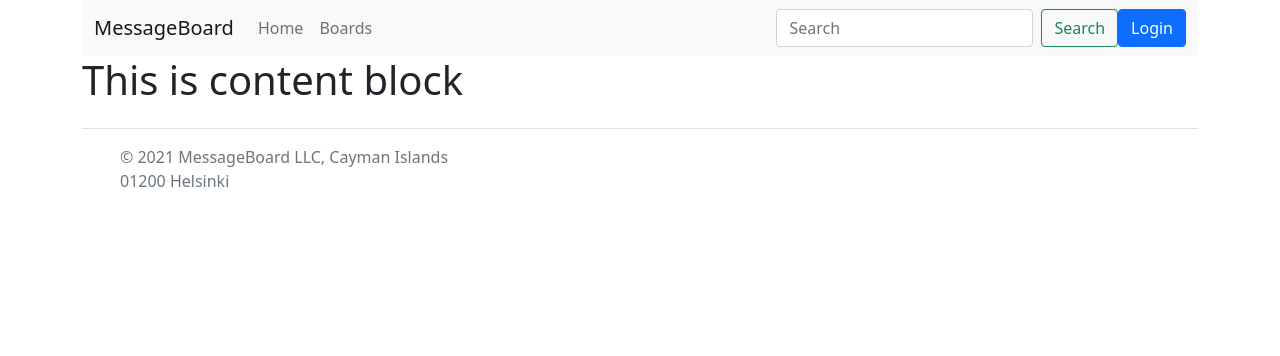
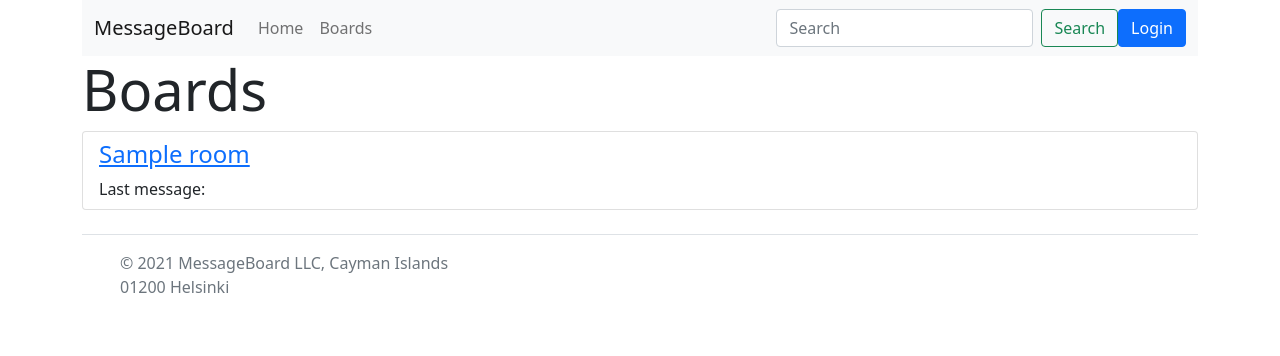
Before and after one commit to rikubrandt/MessageBoard, a Flask app: template templates/index.html in a window 1280 px wide. Shown: the top 356 px of the page. Run offline with Flask 2, Linux system fonts and the light colour scheme; the template is opened without the code that fills it: most values are stand-ins (such as "Sample title", 1, 10 or a date in 2020).

Commit message:
Added rooms to the front page

```diff
--- a/app.py
+++ b/app.py
@@ -15,10 +15,10 @@ db = SQLAlchemy(app)
 
 @app.route("/")
 def index():
-    sql = "SELECT * FROM users;"
+    sql = "SELECT * FROM room;"
     result = db.session.execute(sql)
-    name = result.fetchone()[1]
-    return render_template("index.html", test=name)
+    rooms = result.fetchall()
+    return render_template("index.html", rooms=rooms)
 
 @app.route("/login")
 def loginPage():
--- a/templates/base.html
+++ b/templates/base.html
@@ -48,12 +48,6 @@
           </a>
           <span class="text-muted">© 2021 MessageBoard LLC, Cayman Islands 01200 Helsinki</span>
         </div>
-
-        <ul class="nav col-md-4 justify-content-end list-unstyled d-flex">
-          <li class="ms-3"><a class="text-muted" href="#"><svg class="bi" width="24" height="24"><use xlink:href="#twitter"></use></svg></a></li>
-          <li class="ms-3"><a class="text-muted" href="#"><svg class="bi" width="24" height="24"><use xlink:href="#instagram"></use></svg></a></li>
-          <li class="ms-3"><a class="text-muted" href="#"><svg class="bi" width="24" height="24"><use xlink:href="#facebook"></use></svg></a></li>
-        </ul>
       </footer>
     <div class="footer">
     {% endblock %}</div>
--- a/templates/index.html
+++ b/templates/index.html
@@ -5,9 +5,13 @@
 {% endblock%}
 
 {% block content %}
+<h1 class="display-4">Boards</h1>
 
-
-<h1>This is content block {{session.username}}</h1>
+<ul class="list-group">
+{% for room in rooms%}
+    <li class="list-group-item"><h4><a href="/rooms /{{room.name}}">{{room.name}}</a></h4> Last message: </li>
+{% endfor %}
+</ul>
 {% endblock %}
 
 {% block footer%}
--- a/templates/login.html
+++ b/templates/login.html
@@ -23,6 +23,7 @@
                 <button class="w-100 btn btn-lg btn-primary" type="submit">Sign in</button>
                 <p class="mt-5 mb-3 text-muted">© 2021-2021</p>
         </form>
+        <p>Don't have registered yet? <a href="/register">Register here.</a></p>
 </main>
 </div>
 </body>
--- a/templates/register.html
+++ b/templates/register.html
@@ -24,6 +24,7 @@
                 <button class="w-100 btn btn-lg btn-primary" type="submit">Register</button>
                 <p class="mt-5 mb-3 text-muted">© 2021-2021</p>
         </form>
+        <p>Already have account? <a href="/login">Login.</a></p>
 </main>
 </div>
 </body>
```
Also changed, not shown: README.md.
